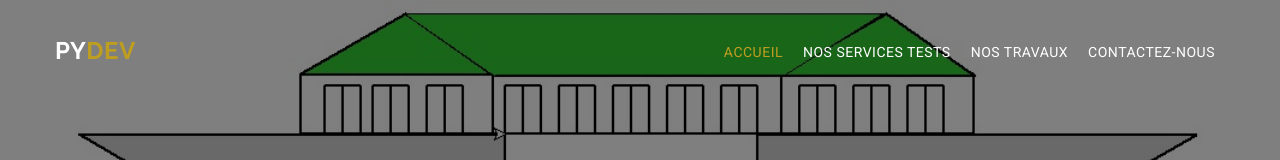
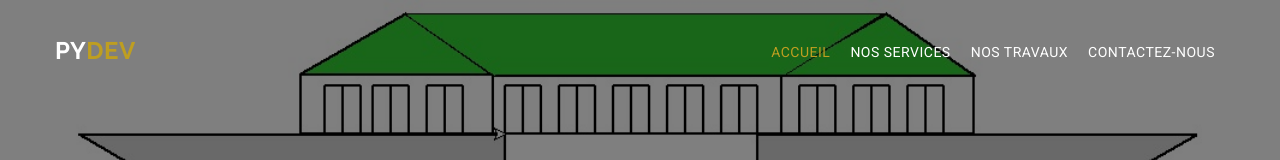
Before and after one commit to baay-soose/baay-soose.github.io, a plain HTML site: page index.html in a window 1280 px wide. Shown: the top 160 px of the page. Drawn offline with Linux system fonts and the light colour scheme.

Commit message:
supprimer le mot tests

```diff
--- a/index.html
+++ b/index.html
@@ -37,7 +37,7 @@
               <div class="collapse navbar-collapse" id="myNavbar">
                 <ul class="nav navbar-nav navbar-right">
                   <li class="active"><a href="#main-header">Accueil</a></li>
-                  <li class=""><a href="#feature">Nos Services tests</a></li>
+                  <li class=""><a href="#feature">Nos Services</a></li>
                   <li class=""><a href="#portfolio">Nos travaux</a></li>
                   <li class=""><a href="#contact">Contactez-nous</a></li>
                 </ul>
```
